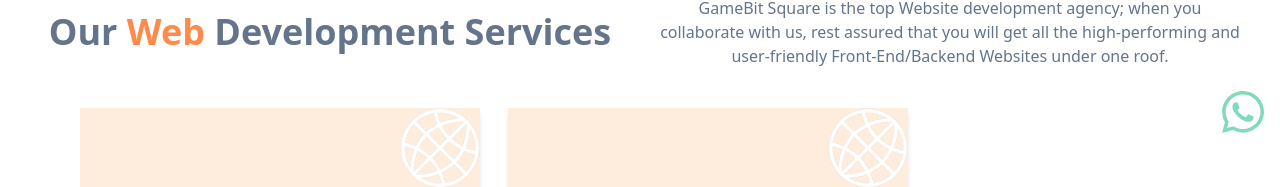
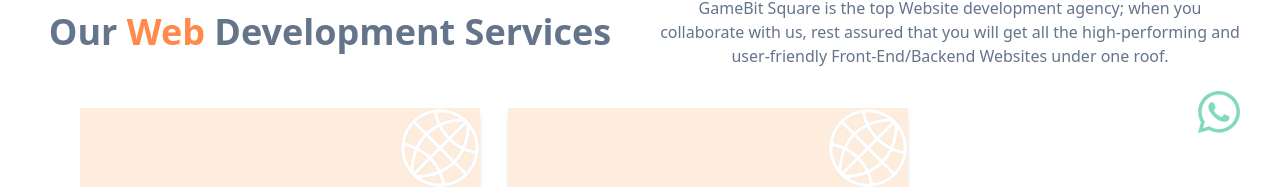
Before and after one commit to wolf021/GameDevCompany, a React (Vite) app: page /web-app-development in a window 1280 px wide. Shown: the part 608-795 px from the top of the page. Built offline with nearby package versions, Linux system fonts and the light colour scheme.

Commit message:
New Ui Fix

```diff
--- a/src/App.jsx
+++ b/src/App.jsx
@@ -14,7 +14,7 @@ import GameDevelopmentPage from './Pages/GameDevelopmentPage'
 import WebDevelopmentPage from './Pages/WebDevelopmentPage'
 import {faWhatsapp} from "@fortawesome/free-brands-svg-icons"
 import { FontAwesomeIcon } from "@fortawesome/react-fontawesome"
-import 'aos/dist/aos.css'
+
 
 function App() {
 
@@ -22,7 +22,7 @@ function App() {
   return (
     <>
     <BrowserRouter>
-    <div className="fixed  rounded-full  animate-pulse border-orange-400 bottom-14   right-4 z-10  w-max " >
+    <div className="fixed  rounded-full  animate-pulse border-orange-400 bottom-14   right-10 z-  w-max " >
           <a href="https://wa.me/message/2RFBFUTBCJUIL1">
 
           <FontAwesomeIcon size="3x" className="text-green-400" icon={faWhatsapp} />
--- a/src/Pages/HomePage.jsx
+++ b/src/Pages/HomePage.jsx
@@ -126,7 +126,7 @@ const HomePage = () => {
         id="trust-section"
         className="md:my-[5rem] flex soace-y-10 md:text-start text-center gap-y-10 px-4 md:flex-row flex-col-reverse items-center md:justify-around "
       >
-        <div className="md:w-[50%] space-y-6" data-aos="fade-right" >
+        <div className="md:w-[50%] space-y-6" >
           <h3 className=" font-semibold text-4xl  text-slate-500 ">
             <span className="text-orange-400">Trust </span> Us with Your{" "}
             <span className="text-orange-400"> Next Game</span> App Development
@@ -147,7 +147,7 @@ const HomePage = () => {
           </p>
 
         </div>
-        <div className=" " data-aos="fade-left">
+        <div className=" ">
           <img src={TrustUmg} alt="" />
         </div>
       </section>
```
